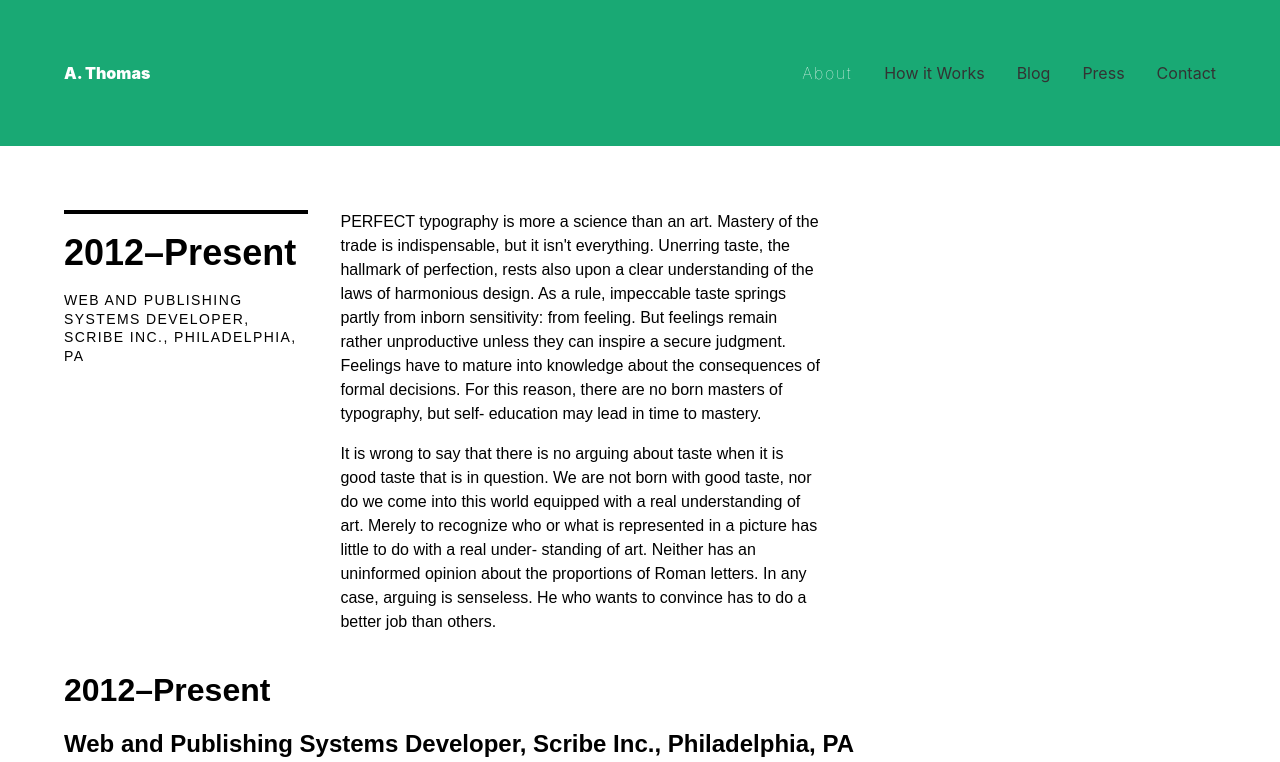
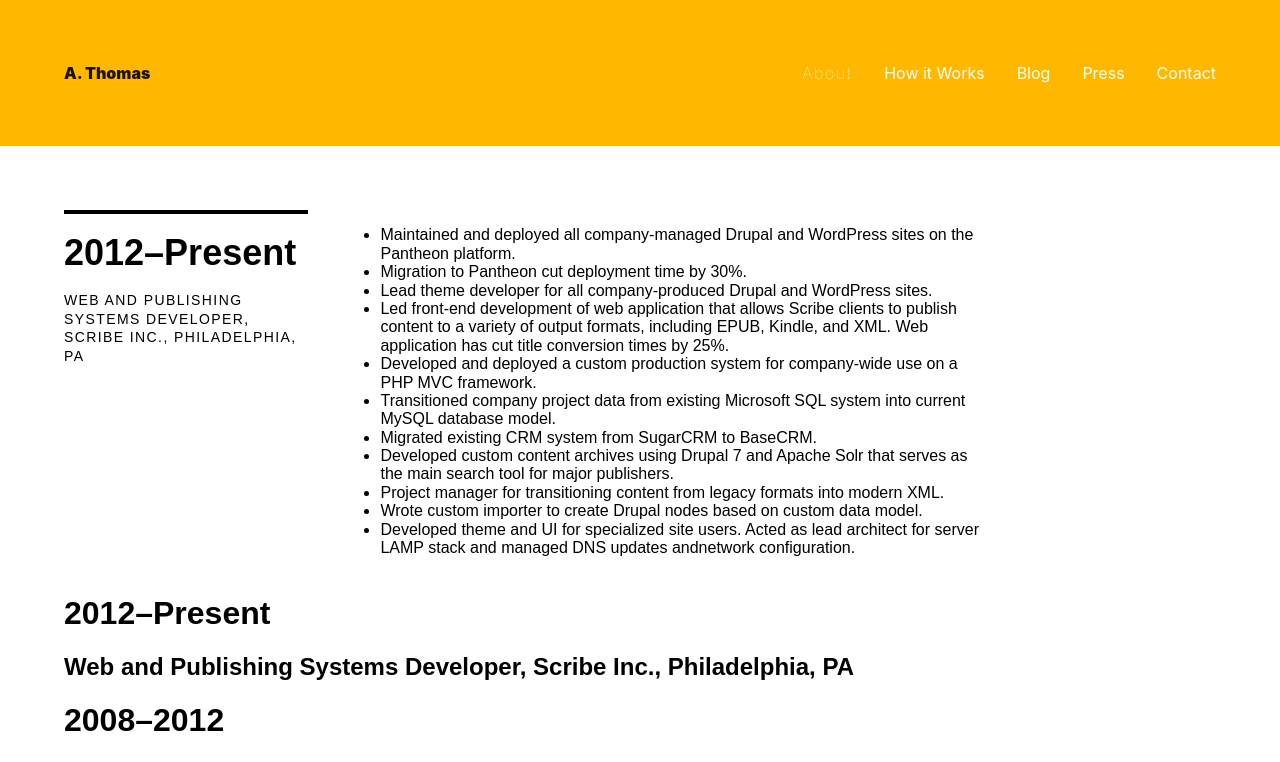
Before and after one commit to andrewhthomas/andrewhthomas, a Nuxt app: page /about in a window 1280 px wide. Shown: the top 762 px of the page. Built offline with nearby package versions, Linux system fonts and the light colour scheme.

Commit message:
A few node updates and some changes to basic pages

```diff
--- a/components/Navigation.vue
+++ b/components/Navigation.vue
@@ -1,13 +1,13 @@
 <template>
-  <nav class="bg-green db dt-l w-100 border-box pa3 pa5-ns ph5-l">
-  <nuxt-link class="db dtc-l v-mid white fw9 link dim w-100 w-25-l tc tl-l mb2 mb0-l" to="/" title="Home">
+  <nav class="bg-gold db dt-l w-100 border-box pa3 pa5-ns ph5-l">
+  <nuxt-link class="db dtc-l v-mid black-90 fw9 link dim w-100 w-25-l tc tl-l mb2 mb0-l" to="/" title="Home">
     A. Thomas</nuxt-link>
   <div class="db dtc-l v-mid w-100 w-75-l tc tr-l">
     <nuxt-link class="link dim white f6 fw1 tracked f5-l dib mr3 mr4-l" to="/about" title="About">About</nuxt-link>
-    <a class="link dim dark-gray f6 f5-l dib mr3 mr4-l" href="#" title="How it Works">How it Works</a>
-    <a class="link dim dark-gray f6 f5-l dib mr3 mr4-l" href="#" title="Blog">Blog</a>
-    <a class="link dim dark-gray f6 f5-l dib mr3 mr4-l" href="#" title="Press">Press</a>
-    <a class="link dim dark-gray f6 f5-l dib" href="#" title="Contact">Contact</a>
+    <a class="link dim white f6 f5-l dib mr3 mr4-l" href="#" title="How it Works">How it Works</a>
+    <a class="link dim white f6 f5-l dib mr3 mr4-l" href="#" title="Blog">Blog</a>
+    <a class="link dim white f6 f5-l dib mr3 mr4-l" href="#" title="Press">Press</a>
+    <a class="link dim white f6 f5-l dib" href="#" title="Contact">Contact</a>
   </div>
 </nav>
 </template>
--- a/package.json
+++ b/package.json
@@ -13,8 +13,8 @@
     "precommit": "npm run lint"
   },
   "dependencies": {
-    "foundation-sites": "^6.4.3",
-    "nuxt": "^1.0.0-rc3"
+    "nuxt": "^1.0.0-rc11",
+    "tachyons-sass": "^4.8.1"
   },
   "devDependencies": {
     "babel-eslint": "^7.2.3",
--- a/pages/about/index.vue
+++ b/pages/about/index.vue
@@ -9,46 +9,34 @@
             <time class="f6 ttu tracked">Web and Publishing Systems Developer, Scribe Inc., Philadelphia, PA</time>
           </header>
           <div class="fn fl-ns w-70-ns">
-    <p class="lh-copy measure mt4 mt0-ns">
-      PERFECT typography is more a science than an art. Mastery of the trade is
-      indispensable, but it isn't everything. Unerring taste, the hallmark of
-      perfection, rests also upon a clear understanding of the laws of harmonious
-      design. As a rule, impeccable taste springs partly from inborn sensitivity:
-      from feeling. But feelings remain rather unproductive unless they can inspire a
-      secure judgment. Feelings have to mature into knowledge about the consequences
-      of formal decisions. For this reason, there are no born masters of typography,
-      but self- education may lead in time to mastery.
-    </p>
-    <p class="lh-copy measure">
-      It is wrong to say that there is no arguing about taste when it is good taste
-      that is in question. We are not born with good taste, nor do we come into this
-      world equipped with a real understanding of art. Merely to recognize who or
-      what is represented in a picture has little to do with a real under- standing
-      of art. Neither has an uninformed opinion about the proportions of Roman
-      letters. In any case, arguing is senseless. He who wants to convince has to
-      do a better job than others.
-    </p>
-  </div>
-</article><article>
-<p></p><h1>2012–Present</h1>
-<h2>Web and Publishing Systems Developer, Scribe Inc., Philadelphia, PA</h2>
             <ul>
               <li>Maintained and deployed all company-managed Drupal and WordPress sites on the Pantheon platform.</li>
               <li>Migration to Pantheon cut deployment time by 30%.</li>
               <li>Lead theme developer for all company-produced Drupal and WordPress sites.</li>
-<li>Led front-end development of web application that allows Scribe clients to publish content to a variety of output formats, including EPUB, Kindle, and XML. Web application has cut title conversion times by 25%.</li>
+              <li>Led front-end development of web application that allows Scribe clients to publish content to a variety of
+                output formats, including EPUB, Kindle, and XML. Web application has cut title conversion times by 25%.</li>
               <li>Developed and deployed a custom production system for company-wide use on a PHP MVC framework.</li>
               <li>Transitioned company project data from existing Microsoft SQL system into current MySQL database model.</li>
               <li>Migrated existing CRM system from SugarCRM to BaseCRM.</li>
-<li>Developed custom content archives using Drupal 7 and Apache Solr that serves as the main search tool for major publishers.</li>
+              <li>Developed custom content archives using Drupal 7 and Apache Solr that serves as the main search tool for major
+                publishers.</li>
               <li>Project manager for transitioning content from legacy formats into modern XML.</li>
               <li>Wrote custom importer to create Drupal nodes based on custom data model.</li>
-<li>Developed theme and UI for specialized site users. Acted as lead architect for server LAMP stack and managed DNS updates andnetwork configuration.</li>
+              <li>Developed theme and UI for specialized site users. Acted as lead architect for server LAMP stack and managed
+                DNS updates andnetwork configuration.</li>
             </ul>
+          </div>
+        </article>
+        <article>
+          <p></p>
+          <h1>2012–Present</h1>
+          <h2>Web and Publishing Systems Developer, Scribe Inc., Philadelphia, PA</h2>
+
           <h1>2008–2012</h1>
           <h2>XML Developer, Project Manager, Scribe Inc., Philadelphia, PA</h2>
           <ul>
-<li>Acted as project manager for development of an archival site, which houses XML content from over 100 years of lectures on natural theology.</li>
+            <li>Acted as project manager for development of an archival site, which houses XML content from over 100 years of
+              lectures on natural theology.</li>
             <li>Developed custom content management tool and migrated site to a Microsoft environment.</li>
             <li>Oversaw scanning and OCR of over 100 titles and provided regular reports to client PMs.</li>
           </ul>
@@ -64,7 +52,8 @@
           <ul>
             <li>Project lead for title conversion to Mobipocket and Adobe Reader for two major publishers.</li>
             <li>Co-lead for digitization of New Yorker issues via Photoshop scripting.</li>
-</ul><p></p>
+          </ul>
+          <p></p>
         </article>
       </div>
     </div>
--- a/pages/index.vue
+++ b/pages/index.vue
@@ -1,9 +1,9 @@
 <template>
 <div>
 <navigation/>
-<div class="bg-green avenir pa3 pa5-m pa5-l pa5-ns mb3 cf bb b--black-05">
+<div class="bg-gold avenir pa3 pa5-m pa5-l pa5-ns mb3 cf bb b--black-05">
   <div class="fl w-100 w-100-m w-60-l w-60-ns">
-    <h1 class="f3 f2-m f2-l f2-ns black-70 mt0 pt3">Front-end Developer, Drupal &amp; WordPress</h1>
+    <h1 class="f3 f2-m f2-l f2-ns black-90 mt0 pt3">Front-end Developer, Drupal &amp; WordPress</h1>
     <p class="f4 f3-m f3-l f3-ns black-90 measure lh-copy">
       I build websites with Drupal, WordPress, Grav, and a variety of other great open source software. I design HTML5 themes and templates with Sass and Less, and use Gulp as my task runner.
 </p>
```
Also changed, not shown: 1 other file (tests, documents, lock files or other folders). Lines whose indentation alone changed are shown as unchanged.
